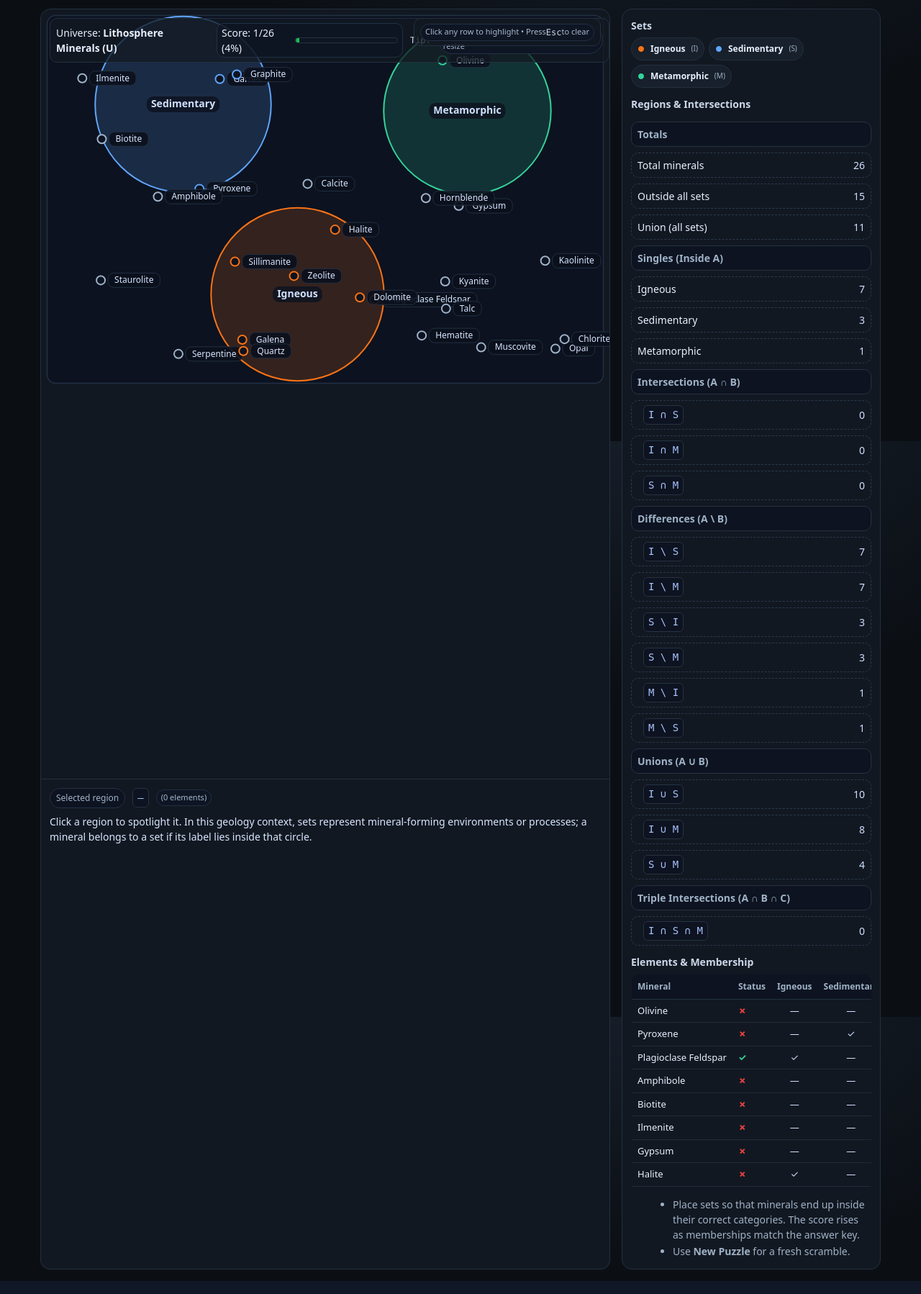
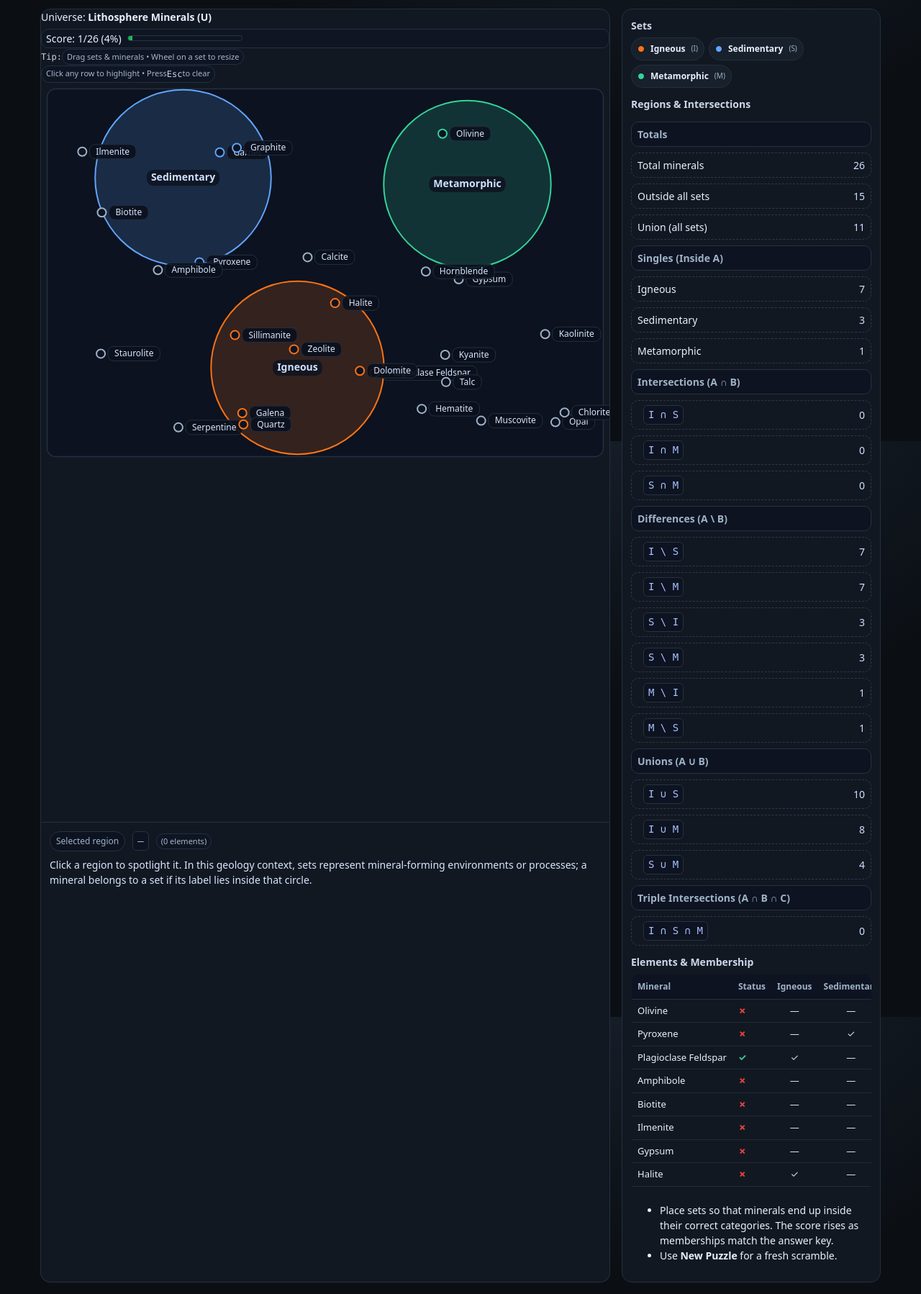
Before and after one commit to AIforimpact22/math1styear, a Flask app: page / in a window 1280 px wide. Shown: the part 187-1985 px from the top of the page at 72% size. Run offline with Flask 3, Linux system fonts and the light colour scheme.

Commit message:
Update index.html

```diff
--- a/templates/index.html
+++ b/templates/index.html
@@ -28,15 +28,11 @@
       border-bottom: 1px solid #1f2a36;
     }
     .wrap{ max-width: 1200px; margin: 0 auto; padding: 12px 16px; }
-    .header-top{
-      display: flex; align-items: center; justify-content: space-between;
-      gap: 16px; flex-wrap: wrap;
-    }
+    .header-top{ display: flex; align-items: center; justify-content: space-between; gap: 16px; flex-wrap: wrap; }
     .title{ display:flex; flex-direction:column; gap:6px; min-width: 260px; }
     .title .badge{
       display:inline-flex; gap:6px; align-items:center; padding:4px 8px; border-radius:999px;
-      background:#0d1320; border:1px solid #263243; font-size:12px; color:#9fb2c7;
-      width: fit-content;
+      background:#0d1320; border:1px solid #263243; font-size:12px; color:#9fb2c7; width: fit-content;
     }
     .title h1{ font-size:18px; line-height:1.25; margin:0; font-weight:700; color:#dbe6ff; }
     header h2{ margin:10px 0 6px; font-size:16px; font-weight:600; color:#cbd7ea; }
@@ -44,30 +40,16 @@
     .logo-row{ display:flex; align-items:center; gap:10px; }
     .logo-chip{
       display:inline-flex; align-items:center; justify-content:center;
-      background:#0d1320; border:1px solid #263243; border-radius:10px;
-      padding:6px 8px;
+      background:#0d1320; border:1px solid #263243; border-radius:10px; padding:6px 8px;
     }
     .logo-chip img{ display:block; height:34px; width:auto; }
 
-    .byline{
-      margin: 0 0 8px;
-      color: #a9b8cc;
-      font-size: 12px;
-    }
-    .byline a{
-      color: #cfe0ff;
-      text-decoration: none;
-      border-bottom: 1px dashed #2a3a52;
-    }
+    .byline{ margin: 0 0 8px; color: #a9b8cc; font-size: 12px; }
+    .byline a{ color: #cfe0ff; text-decoration: none; border-bottom: 1px dashed #2a3a52; }
     .byline a:hover{ color:#ffffff; border-bottom-color:#5f7aa1; }
 
-    /* Controls placeholder (child template injects its own buttons) */
-    .controls{
-      display:flex; gap:8px; flex-wrap:wrap; align-items:center;
-      margin-top: 6px;
-    }
+    .controls{ display:flex; gap:8px; flex-wrap:wrap; align-items:center; margin-top: 6px; }
 
-    /* Buttons, chips */
     .btn, .chip, label.switch{
       display:inline-flex; align-items:center; gap:8px;
       background: #17202b; color: var(--ink); border:1px solid #233040;
@@ -78,31 +60,19 @@
     .chip{ font-size:12px; padding:6px 8px; border-radius:999px; }
     .chip .dot{ width:10px; height:10px; border-radius:50%; display:inline-block; border:1px solid #0e1523; }
     .chip small{ color: var(--muted); }
-    .pill{
-      display:inline-flex; padding:2px 6px; border-radius:999px; border:1px solid #223045; background:#0e1523; font-size:11px; color:#a7b8cc;
-    }
+    .pill{ display:inline-flex; padding:2px 6px; border-radius:999px; border:1px solid #223045; background:#0e1523; font-size:11px; color:#a7b8cc; }
 
-    /* Layout: remove vertical gap between rows */
+    /* Grid with no vertical gap between canvas and explanation */
     main{
       display:grid;
       grid-template-columns: minmax(0,1fr) 360px;
-      column-gap: 16px;   /* keep column spacing */
-      row-gap: 0;         /* remove the empty vertical gap */
+      column-gap: 16px;
+      row-gap: 0;
       max-width: 1200px; margin: 12px auto; padding: 0 16px 16px;
     }
-    @media (max-width: 980px){
-      main{ grid-template-columns: 1fr; }
-    }
+    @media (max-width: 980px){ main{ grid-template-columns: 1fr; } }
 
     .canvas-card{ position: relative; background: var(--card); border:1px solid #233040; border-radius:14px; overflow:hidden; }
-    .canvas-head{
-      position:absolute; left:12px; top:12px; display:flex; gap:10px; align-items:center; z-index:5;
-      background: rgba(18,24,33,0.75); border:1px solid #233040; padding:6px 8px; border-radius:10px;
-    }
-    .canvas-hint{
-      position:absolute; right:12px; top:12px; z-index:5;
-      background: rgba(18,24,33,0.75); border:1px solid #233040; padding:6px 8px; border-radius:10px; color:#cfd8e3;
-    }
     .hl-chip{
       position:absolute; left:12px; bottom:12px; z-index:6;
       background: rgba(18,24,33,0.9); border:1px solid #705e20; padding:8px 10px; border-radius:10px;
@@ -115,18 +85,18 @@
     .score{
       display:flex; align-items:center; gap:8px;
       padding:2px 6px; border-radius:10px; background: rgba(14,21,35,0.6); border:1px solid #223045;
+      margin-top: 6px;
     }
     .score .bar{
       width:160px; height:8px; border:1px solid #263243; background:#0e1523; border-radius:999px; overflow:hidden;
     }
     .score .fill{ height:100%; width:0%; background: linear-gradient(90deg, #16a34a, #22c55e); }
 
-    /* Sidebar: don't span rows; no min-height to avoid forcing row heights */
+    /* Sidebar */
     aside{
       background: var(--card);
       border:1px solid #233040; border-radius:14px; padding:12px;
-      display:flex; flex-direction:column; gap:12px;
-      align-self: start; /* keep at the top of its grid cell */
+      display:flex; flex-direction:column; gap:12px; align-self: start;
     }
     aside h2{ font-size:14px; margin:0 0 6px; color:#cbd7ea; }
 
@@ -138,9 +108,7 @@
     }
     .summary .row:hover{ background:#0f141c; }
     .summary .row .lhs{ display:flex; align-items:center; gap:8px; }
-    .summary .row code{
-      background:#0d1320; border:1px solid #263243; padding:2px 6px; border-radius:6px; color:#a9c3ff;
-    }
+    .summary .row code{ background:#0d1320; border:1px solid #263243; padding:2px 6px; border-radius:6px; color:#a9c3ff; }
     .row.subhead{ cursor:default; background:#0d1320; border:1px solid #263243; color:#9fb2c7; font-weight:600; justify-content:flex-start; }
     .row.selected{ border-color: rgba(255,213,74,0.9); background: rgba(255,213,74,0.10); }
     .k{ text-align:center; font-variant-numeric: tabular-nums; color:#cfe0ff; }
@@ -154,16 +122,10 @@
     .bad{ color: var(--bad); font-weight: 700; }
 
     .kbd{ font-family: ui-monospace, SFMono-Regular, Menlo, Consolas, "Liberation Mono", monospace; font-size:12px; color:#cbd7ea; }
-    .help-list{ margin:6px 0 0 18px; color:var(--muted); }
-    .help-list li{ margin:2px 0; }
 
     .explain-card{
       background: var(--card);
       border:1px solid #233040; border-radius:14px; padding:12px; min-height: 140px;
-      /* Optional: visually fuse with the canvas-card above
-         Uncomment if you want a single connected card look:
-         margin-top:-1px; border-top-left-radius:0; border-top-right-radius:0;
-      */
     }
     .explain-head{ display:flex; flex-wrap:wrap; align-items:center; gap:10px; margin-bottom:8px; }
     .explain-head .badge{ display:inline-flex; gap:6px; align-items:center; padding:4px 8px; border-radius:999px; background:#0d1320; border:1px solid #263243; font-size:12px; color:#9fb2c7; }
@@ -171,6 +133,9 @@
     .explain-body{ color:#d7e6ff; }
     .exp-list{ margin:8px 0 0 18px; }
     .exp-list li{ margin:2px 0; }
+
+    /* Sets panel mini styles */
+    .sets-top .tips{ color: var(--muted); font-size: 12px; line-height: 1.45; margin-top: 6px; }
   </style>
 </head>
 <body>
@@ -183,24 +148,20 @@
       </div>
       <div class="logo-row" aria-label="Department and University logos">
         <span class="logo-chip" title="Department logo">
-          <img src="https://geosci.u-szeged.hu/site/upload/2024/10/logo_v2_2_64x55.png"
-               alt="Department of Atmospheric and Geospatial Data Science logo" />
+          <img src="https://geosci.u-szeged.hu/site/upload/2024/10/logo_v2_2_64x55.png" alt="Department of Atmospheric and Geospatial Data Science logo" />
         </span>
         <span class="logo-chip" title="SZTE logo">
-          <img src="https://u-szeged.hu/site/design3/img/szte_logo_en.jpg"
-               alt="University of Szeged logo (English)" />
+          <img src="https://u-szeged.hu/site/design3/img/szte_logo_en.jpg" alt="University of Szeged logo (English)" />
         </span>
       </div>
     </div>
 
     <h2>Set Theory Game</h2>
 
-    <!-- Byline with LinkedIn -->
     <div class="byline">
       By <a href="https://www.linkedin.com/in/habdulhaq/" target="_blank" rel="noopener noreferrer">ABDULHAQ Hawkar</a>
     </div>
 
-    <!-- Controls block (child template injects its own buttons) -->
     {% block controls %}{% endblock %}
   </div>
 </header>
```
